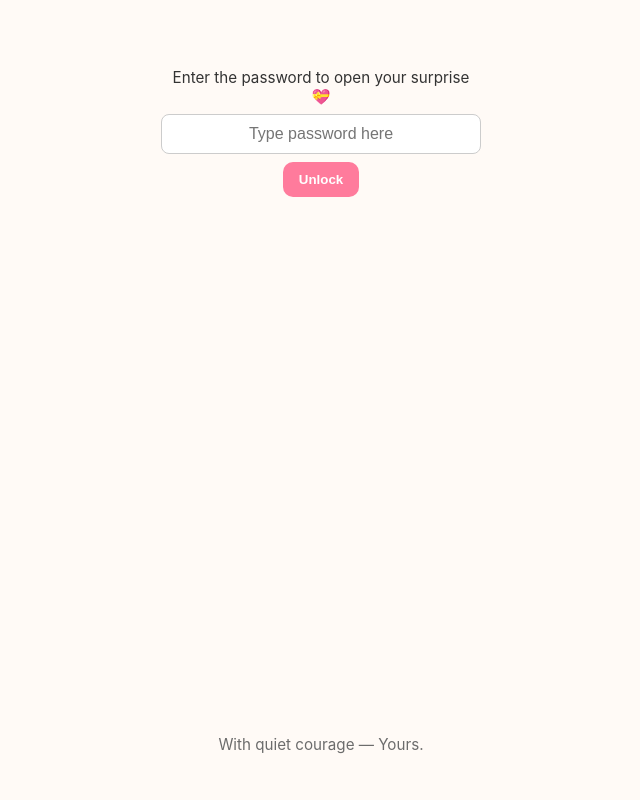
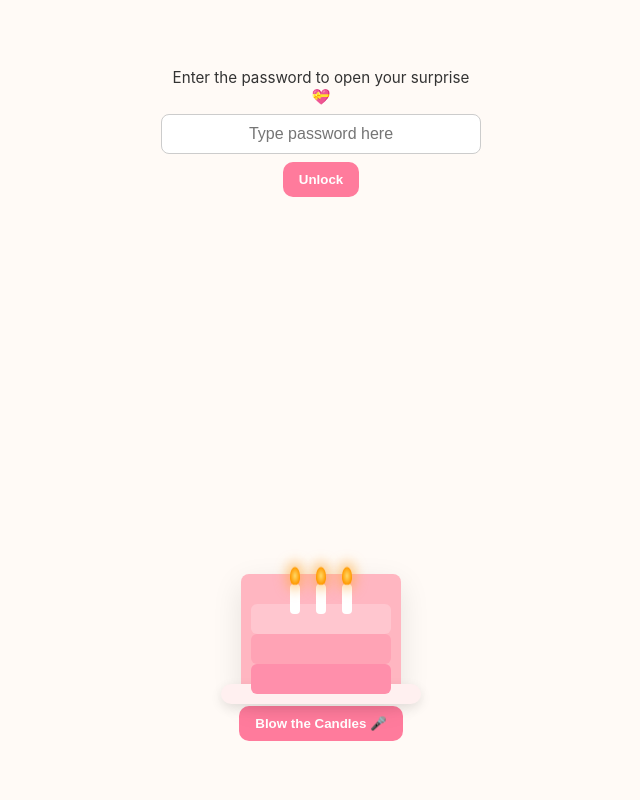
Before and after one commit to DLVS08/08-12-2025, a plain HTML site: page index.html in a window 1280 px wide. Shown: the top 800 px of the page, without its empty margins (319-959 px from the left). Drawn offline with Linux system fonts and the light colour scheme.

Commit message:
Update style.css

```diff
--- a/style.css
+++ b/style.css
@@ -11,6 +11,137 @@ body,html{height:100%;margin:0;font-family:Inter,system-ui,-apple-system,Segoe U
 .center{text-align:center}
 .muted{color:var(--muted);font-size:0.95rem}
 
+/* ========== CELEBRATION ========== */
+#celebration{
+  position:relative;
+  overflow:hidden;
+  height:100vh;
+  display:flex;
+  flex-direction:column;
+  align-items:center;
+  justify-content:center;
+}
+
+/* Confetti & Emojis */
+#confettiContainer, #emojiContainer{
+  position:absolute;
+  inset:0;
+  overflow:hidden;
+  pointer-events:none;
+}
+
+.confetti{
+  position:absolute;
+  width:8px;
+  height:16px;
+  background:var(--accent);
+  opacity:0.9;
+  border-radius:2px;
+  animation:fallConfetti 3s linear forwards;
+}
+
+@keyframes fallConfetti{
+  0%{transform:translateY(-10vh) rotate(0deg);}
+  100%{transform:translateY(110vh) rotate(720deg);opacity:0;}
+}
+
+.emoji{
+  position:absolute;
+  font-size:1.8rem;
+  animation:floatEmoji 4s ease-in forwards;
+}
+
+@keyframes floatEmoji{
+  0%{transform:translateY(0) scale(1);opacity:1;}
+  100%{transform:translateY(-100vh) scale(0.5);opacity:0;}
+}
+
+/* Cake */
+.cake-wrap{margin-top:40px;display:flex;flex-direction:column;align-items:center;gap:12px}
+.cake{
+  position:relative;
+  width:160px;
+  height:120px;
+  background:#ffb6c1;
+  border-radius:8px;
+  box-shadow:0 10px 30px rgba(0,0,0,.1);
+}
+.plate{
+  position:absolute;
+  bottom:-10px;
+  width:200px;
+  height:20px;
+  background:#fff0f0;
+  border-radius:10px;
+  left:50%;
+  transform:translateX(-50%);
+  box-shadow:0 4px 12px rgba(0,0,0,.1);
+}
+.layer{
+  position:absolute;
+  left:10px;
+  right:10px;
+  height:30px;
+  border-radius:6px;
+}
+.layer-bottom{bottom:0;background:#ff8fab;}
+.layer-middle{bottom:30px;background:#ffa3b5;}
+.layer-top{bottom:60px;background:#ffc6cf;}
+.candles{
+  position:absolute;
+  top:10px;
+  left:50%;
+  transform:translateX(-50%);
+  display:flex;
+  gap:16px;
+}
+.candle{
+  width:10px;
+  height:30px;
+  background:#fff;
+  border-radius:4px;
+  position:relative;
+}
+.flame{
+  width:10px;
+  height:14px;
+  background:radial-gradient(ellipse at center, #ffd966 0%, #ff9900 70%, transparent 100%);
+  border-radius:50% 50% 35% 35%;
+  position:absolute;
+  top:-14px;
+  left:0;
+  animation:flicker 0.15s infinite alternate;
+  box-shadow:0 0 10px 4px rgba(255,174,66,0.6);
+}
+
+@keyframes flicker{
+  0%{transform:scaleY(1) translateY(0);}
+  100%{transform:scaleY(1.3) translateY(-1px);}
+}
+
+/* Blow-out sparkles */
+.sparkle{
+  position:absolute;
+  width:4px;
+  height:4px;
+  background:gold;
+  border-radius:50%;
+  animation:sparkleUp 1s ease-out forwards;
+}
+@keyframes sparkleUp{
+  0%{opacity:1;transform:translateY(0);}
+  100%{opacity:0;transform:translateY(-50px);}
+}
+
+/* HINT */
+.hint{font-size:0.95rem;color:#333;max-width:320px;margin:0}
+
+/* BUTTON */
+.btn{background:var(--accent);color:#fff;border:0;padding:10px 16px;border-radius:10px;cursor:pointer;font-weight:600}
+.btn.outline{background:transparent;border:1px solid rgba(0,0,0,.06);color:inherit}
+
+/* ========== YOUR EXISTING STYLES BELOW (unchanged) ========== */
+
 /* PASSWORD */
 .password-wrap{display:flex;flex-direction:column;align-items:center;gap:8px;max-width:320px;margin:40px auto}
 #passwordInput{padding:10px 12px;border-radius:8px;border:1px solid #ccc;width:100%;font-size:1rem;text-align:center}
@@ -19,13 +150,10 @@ body,html{height:100%;margin:0;font-family:Inter,system-ui,-apple-system,Segoe U
 .gift-wrap{display:inline-flex;flex-direction:column;align-items:center;gap:12px;cursor:pointer;user-select:none}
 .box{width:170px;height:140px;position:relative;transform-origin:center;transition:transform .7s ease}
 .box .body{position:absolute;left:0;right:0;bottom:0;height:70%;background:linear-gradient(180deg,#ffecec,#ffd7e0);border-radius:10px 10px 8px 8px;box-shadow:0 8px 24px rgba(0,0,0,.12)}
-.box .lid{position:absolute;left:0;right:0;top:0;height=44%;background:linear-gradient(180deg,#ff9fb8,#ff7b9c);border-radius:10px 10px 0 0;transform-origin:center bottom;box-shadow:0 8px 20px rgba(0,0,0,.12)}
+.box .lid{position:absolute;left:0;right:0;top:0;height:44%;background:linear-gradient(180deg,#ff9fb8,#ff7b9c);border-radius:10px 10px 0 0;transform-origin:center bottom;box-shadow:0 8px 20px rgba(0,0,0,.12)}
 .box .ribbon{position:absolute;left:50%;top:36%;width:18px;height:70%;background:rgba(255,255,255,.5);transform:translateX(-50%);border-radius:6px}
 .gift-wrap.open .box{transform:translateY(-18px)}
 .gift-wrap.open .box .lid{transform:rotateX(70deg);box-shadow:0 18px 30px rgba(0,0,0,.18)}
-
-/* HINT */
-.hint{font-size:0.95rem;color:#333;max-width:320px;margin:0}
 
 /* SEQUENCE */
 .hidden{display:none}
@@ -35,8 +163,6 @@ body,html{height:100%;margin:0;font-family:Inter,system-ui,-apple-system,Segoe U
 
 /* CONTROLS */
 .controls{display:flex;gap:12px;justify-content:center;margin-top:12px}
-.btn{background:var(--accent);color:#fff;border:0;padding:10px 16px;border-radius:10px;cursor:pointer;font-weight:600}
-.btn.outline{background:transparent;border:1px solid rgba(0,0,0,.06);color:inherit}
 
 /* PROGRESS */
 .progress{margin-top:8px;color:var(--muted);font-size:0.95rem}
```
